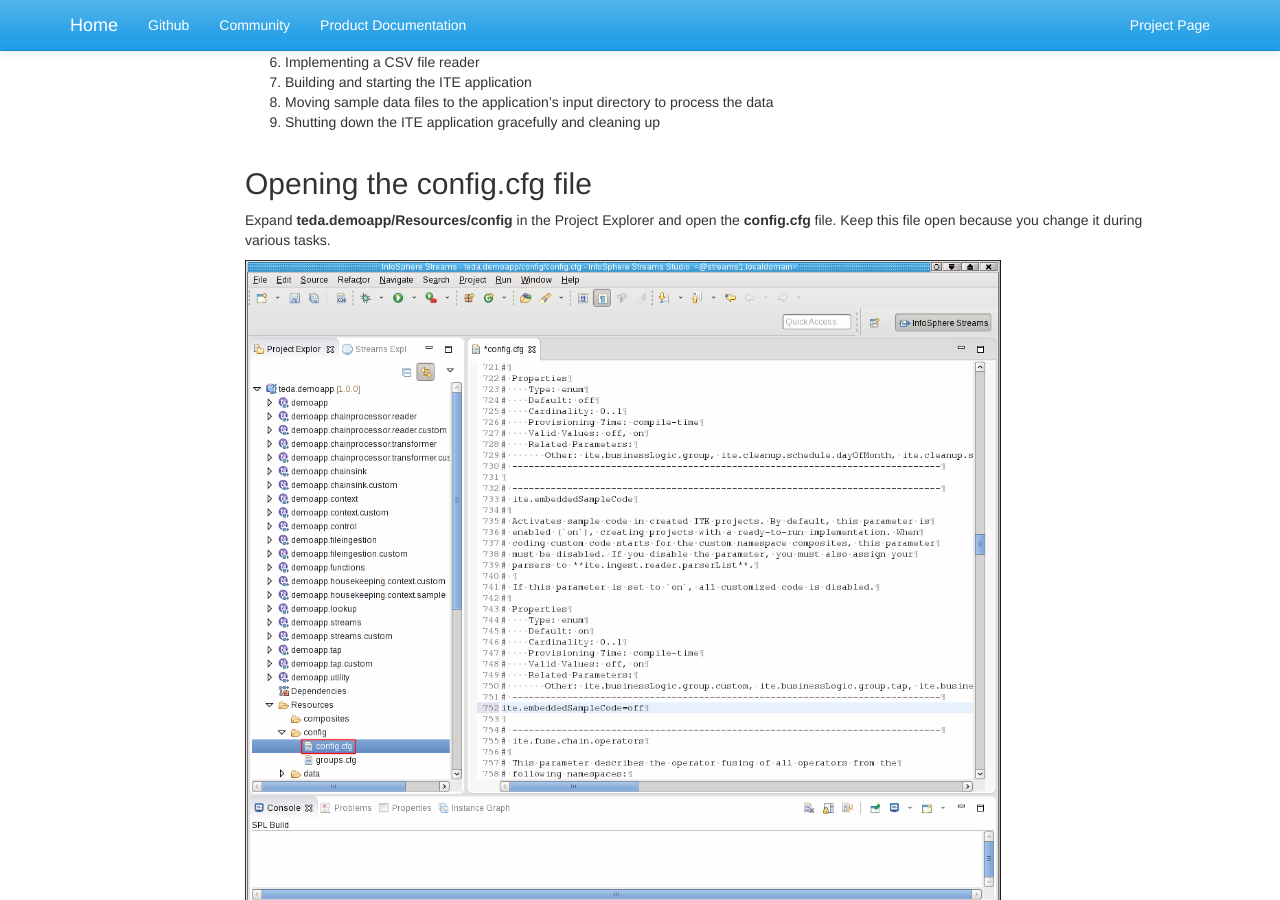
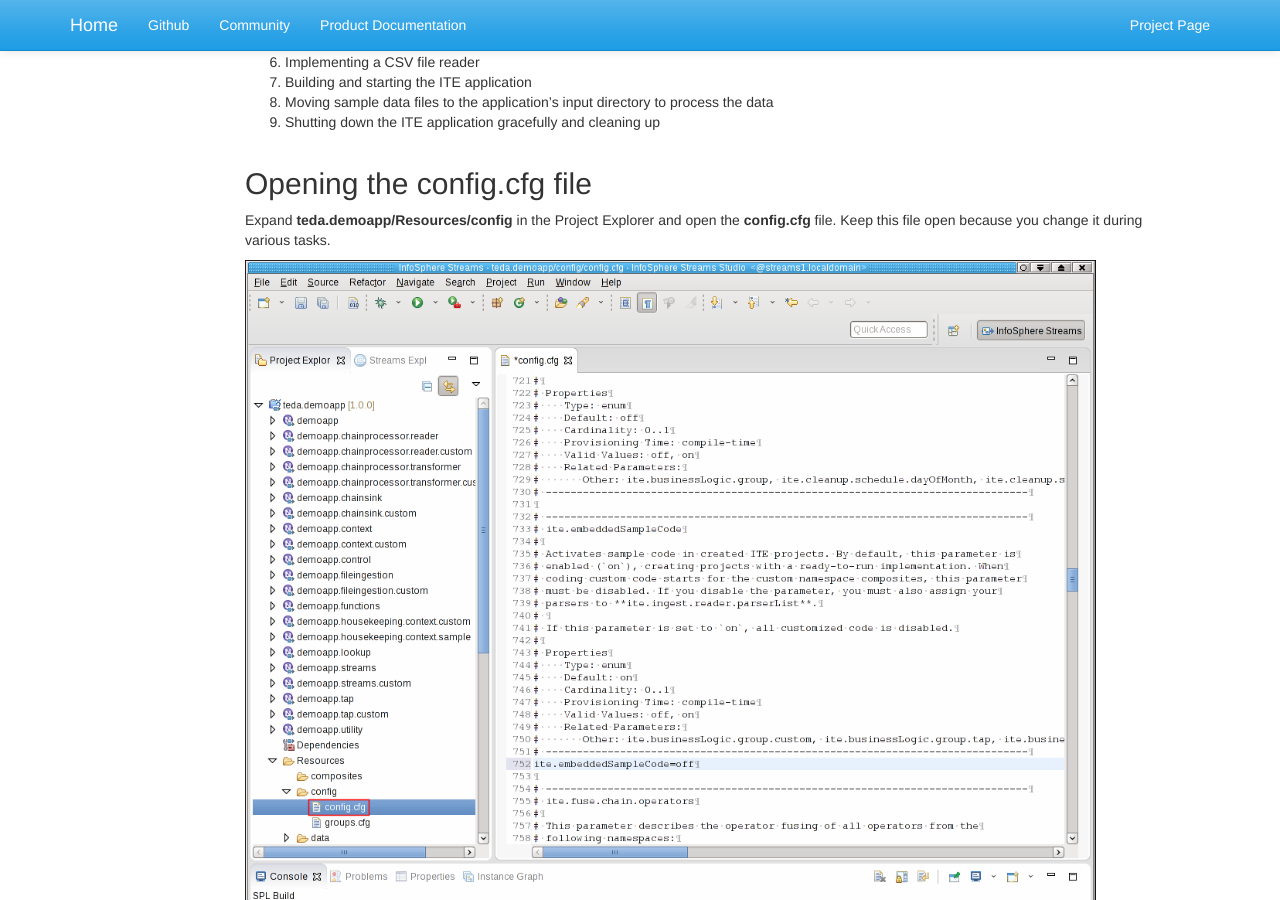
Before and after one commit to IBMStreams/streamsx.tutorial.teda, a Jekyll site: the page built from docs/1.0.2/Module-3/index.markdown, in a window 1280 px wide and 900 px high, scrolled down 3199 px. Built offline with Jekyll 4.4.1, drawn with Linux system fonts in a browser that asks for light colours; nearby versions of some CDN libraries; library files that are not in the unit come from our copies.

Commit message:
Update index.markdown

```diff
--- a/docs/1.0.2/Module-3/index.markdown
+++ b/docs/1.0.2/Module-3/index.markdown
@@ -68,7 +68,6 @@
 | 19     | CallReferenceTime   |                     |
 | 20     | CallingSubsFirstMcc |                     |
 
-
 **The CSV output files**
 
 The output files must contain the superset of all attributes of the input files. Those attributes, which are not present in SMS CDRs, remain blank in the output files.
@@ -122,7 +121,7 @@
 
 Expand **teda.demoapp/Resources/config** in the Project Explorer and open the **config.cfg** file. Keep this file open because you change it during various tasks.
 
-<img src="/streamsx.tutorial.teda/images/1.0.2/module-03/ConfigurationFile.png" alt="The configuration file in the Project Explorer" style="width: 80%;"/>
+<img src="/streamsx.tutorial.teda/images/1.0.2/module-03/ConfigurationFile.png" alt="The configuration file in the Project Explorer" style="width: 90%;"/>
 
 ## Disabling the sample code and enabling the customizable code parts of the ITE application
 
@@ -203,7 +202,7 @@
                 uint64  cdrCallingSubsFirstMcc          /* 20 */
             >;
 
-<img src="/streamsx.tutorial.teda/images/1.0.2/module-03/TypesCustom.png" alt="The common output schema for the file readers" style="width: 80%;"/>
+<img src="/streamsx.tutorial.teda/images/1.0.2/module-03/TypesCustom.png" alt="The common output schema for the file readers" style="width: 90%;"/>
 
 You specify that your new SPL type is the schema of the output stream of the file reader. Open **Resouces/demoapp.streams.custom/ReaderTypes.spl**, and assign the new SPL type to **ReaderRecordType**.
 
@@ -285,7 +284,7 @@
 
 Either open the Resources/etc/custom_csv_mapping.xml file and save it as demo_csv_mapping.xml by using **File > Save As…**, or create a new and empty demo_csv_mapping.xml file in the `etc` directory.
 
-<img src="/streamsx.tutorial.teda/images/1.0.2/module-03/demo_csv_mapping.png" alt="Save As dialog to create the demo_csv_mapping.xml mapping document" style="width: 80%;"/>
+<img src="/streamsx.tutorial.teda/images/1.0.2/module-03/demo_csv_mapping.png" alt="Save As dialog to create the demo_csv_mapping.xml mapping document" style="width: 90%;"/>
 
 Replace the content of the XML file with the following content.
 
```
